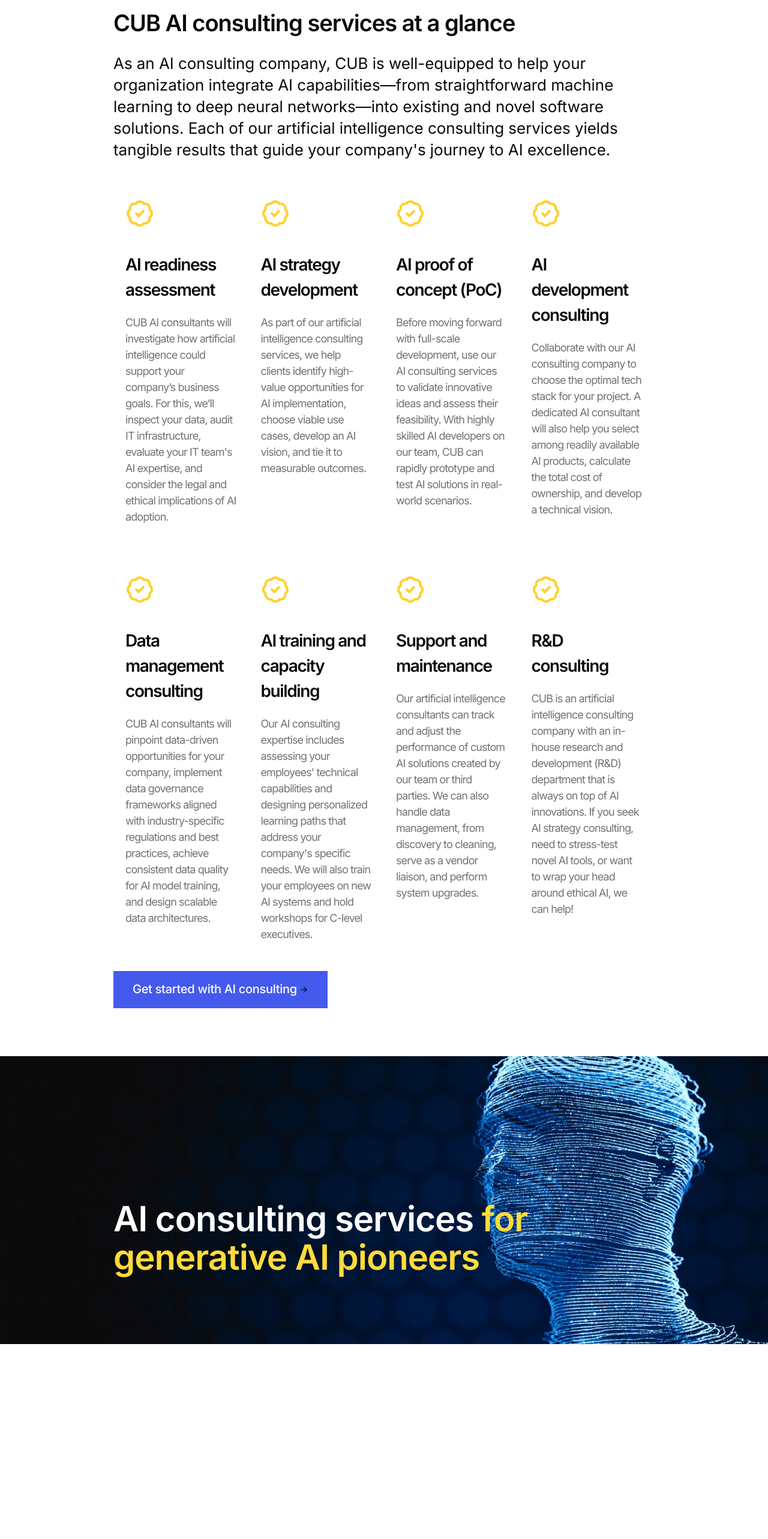
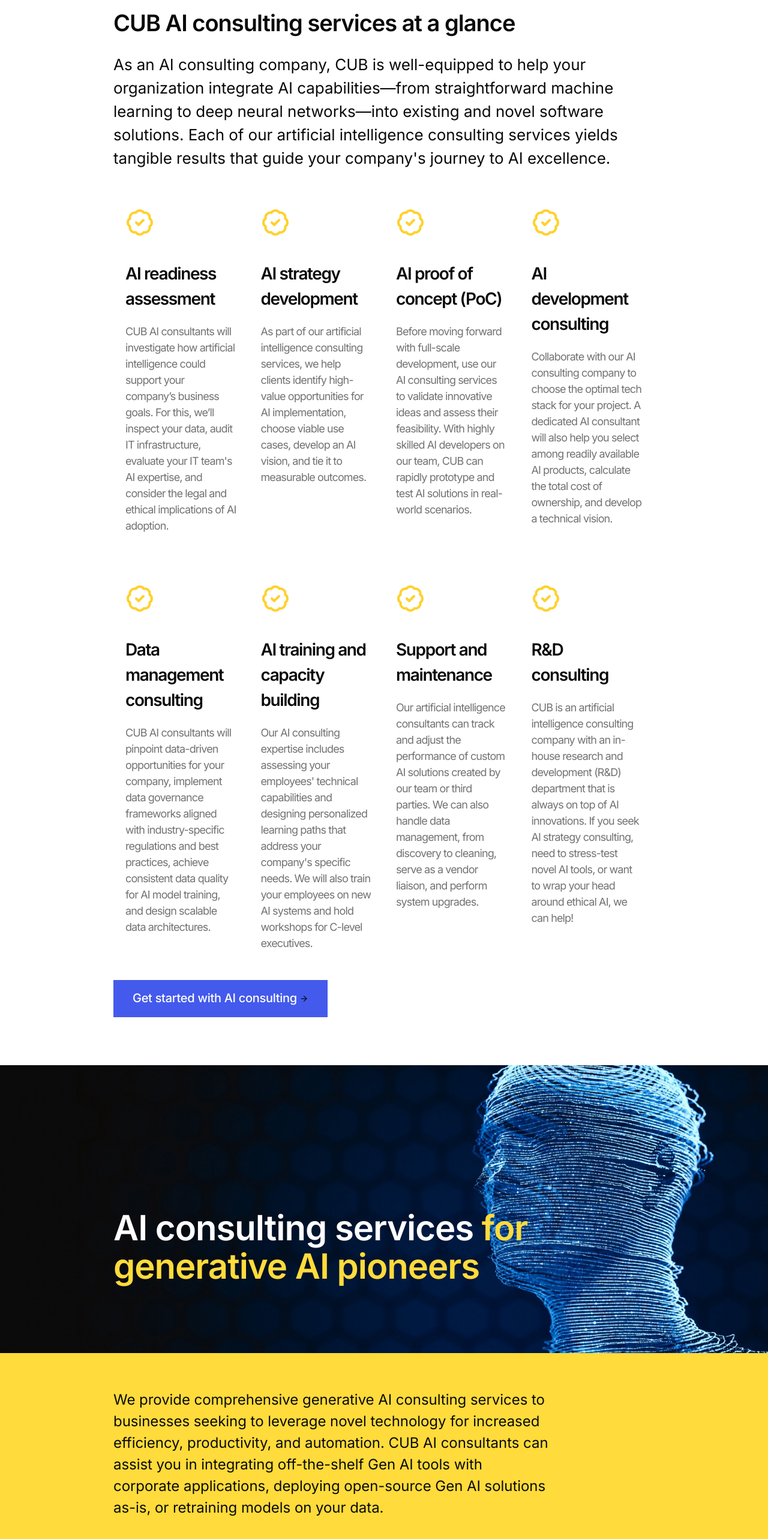
Before and after one commit to elefinnt/cub2, a Next.js app: page /solutions in a window 1280 px wide. Shown: the part 946-3512 px from the top of the page at 60% size. Before the commit the page ends 3187 px from the top, so only its background shows below. Built offline with nearby package versions, Linux system fonts and the light colour scheme.

Commit message:
feat: blue info component

```diff
--- /dev/null
+++ b/app/(routes)/solutions/_components/blue-info-grid.tsx
@@ -0,0 +1,27 @@
+import { CheckCircle, LucideIcon } from "lucide-react";
+
+interface Services {
+  icon: LucideIcon;
+  title: string;
+  desc: string;
+}
+
+const services: Services[] = [
+  {
+    icon: CheckCircle,
+    title: "Strategy",
+    desc: "We will identify promising use cases, assess Gen AI's impact on your workflows, and establish specific goals for your initiatives.",
+  },
+];
+
+const BlueGrid = () => {
+  return (
+    <div className="content-container-sm">
+      <div className="my-[60px] bg-[#e9f3ff] rounded-lg">
+        <div className="px-[109px] py-[60px]">Content</div>
+      </div>
+    </div>
+  );
+};
+
+export default BlueGrid;
--- a/app/(routes)/solutions/page.tsx
+++ b/app/(routes)/solutions/page.tsx
@@ -1,6 +1,7 @@
 import { ArrowRight } from "lucide-react";
 import InfoGrid from "./_components/info-grid";
 import Image from "next/image";
+import BlueGrid from "./_components/blue-info-grid";
 
 const SolutionsPage = () => {
   return (
@@ -32,7 +33,7 @@
           <h1 className="mb-7 text-[38px] tracking-[-1px] font-semibold leading-[1.1] whitespace-pre-line max-w-4xl">
             CUB AI consulting services at a glance
           </h1>
-          <h1 className="text-[26px] leading-9 tracking-[-.05px] max-w-[930px] font-normal">
+          <h1 className="landing-info__text_mini">
             {/* needs hyperlinks to other routes */}
             As an AI consulting company, CUB is well-equipped to help your
             organization integrate AI capabilities—from straightforward machine
@@ -74,6 +75,17 @@
           </div>
         </div>
       </div>
+      <div className="block-yellow content-container py-[60px]">
+        <p className="landing-subheader__text_small">
+          We provide comprehensive generative AI consulting services to
+          businesses seeking to leverage novel technology for increased
+          efficiency, productivity, and automation. CUB AI consultants can
+          assist you in integrating off-the-shelf Gen AI tools with corporate
+          applications, deploying open-source Gen AI solutions as-is, or
+          retraining models on your data.
+        </p>
+      </div>
+      <BlueGrid />
     </>
   );
 };
--- a/app/globals.css
+++ b/app/globals.css
@@ -89,3 +89,26 @@
   letter-spacing: -1px;
   white-space: pre-line;
 }
+
+.landing-info__text_mini {
+  font-size: 26px;
+  line-height: 39px;
+  max-width: 930px;
+  letter-spacing: -0.05px;
+  white-space: pre-line;
+}
+
+.landing-subheader__text_small {
+  font-size: 24px;
+  line-height: 150%;
+  letter-spacing: -0.05px;
+  max-width: 730px;
+}
+
+.block-yellow {
+  background-color: #ffdb3b;
+}
+
+.content-container-sm {
+  @apply px-20;
+}
```
